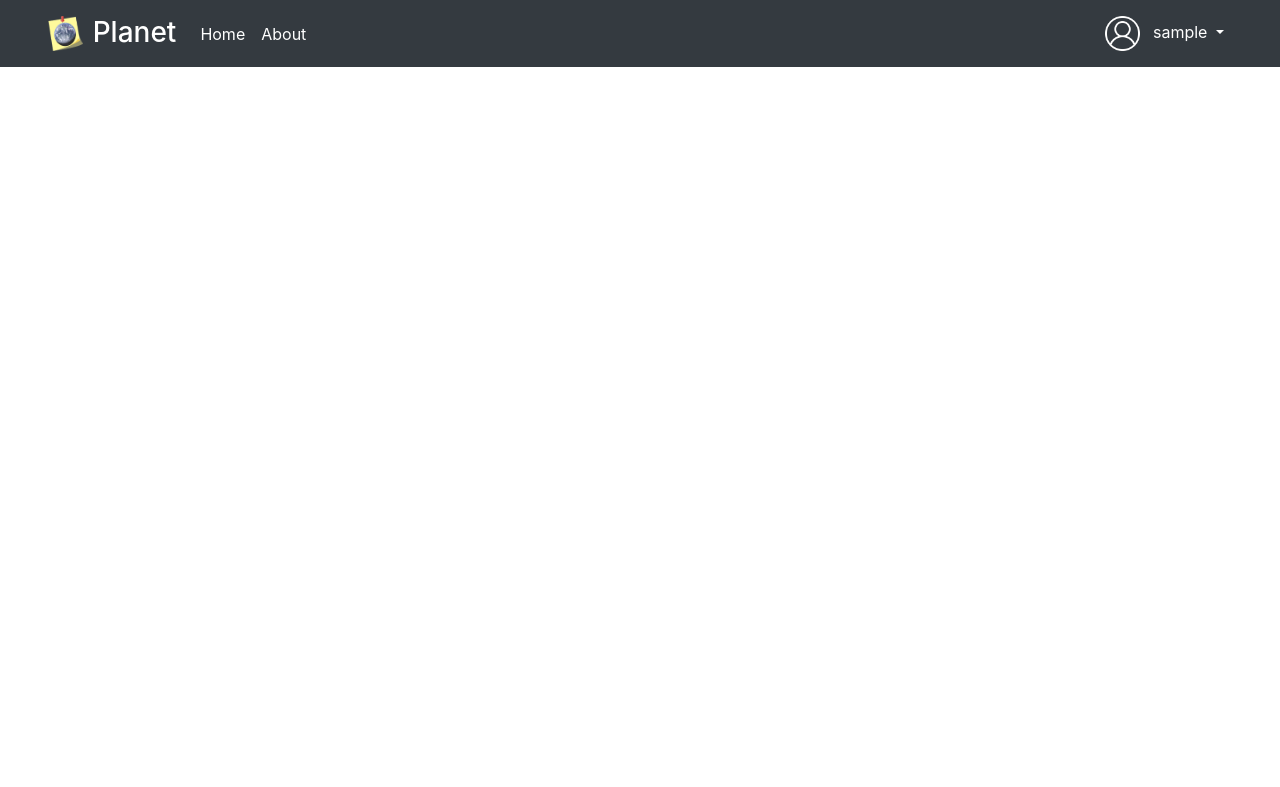
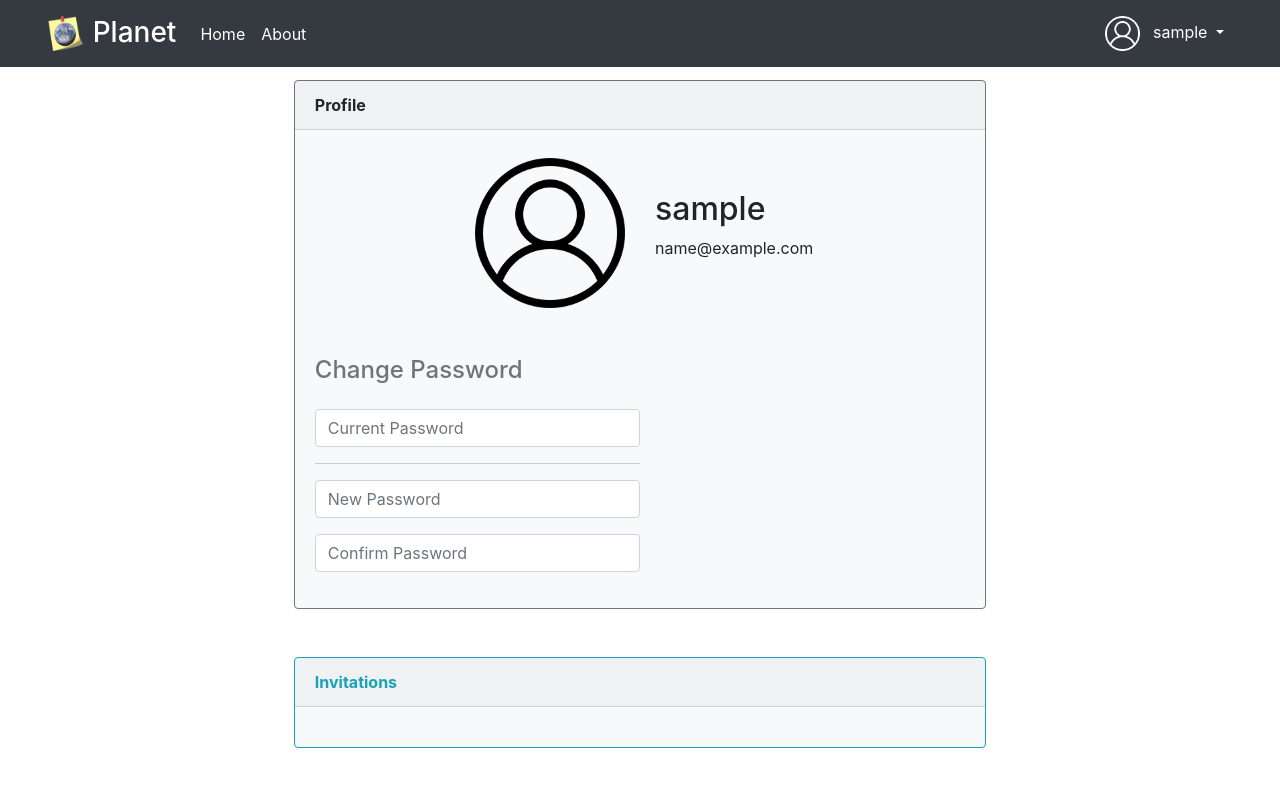
Before and after one commit to lukazio/Planet-IndividualProject, a PHP site: page /profile.php in a window 1280 px wide. Shown: the top 787 px of the page. Run offline with PHP 8.4, Linux system fonts and the light colour scheme; the visitor is signed in with stand-in values (Sample User, id 1).

Commit message:
Completed homepage, started on profile page

```diff
--- a/action/deleteboard_action.php
+++ b/action/deleteboard_action.php
@@ -7,9 +7,12 @@ if(isset($_POST['deleteboard-submit'])){
 
     $boardCheckSql = "SELECT board_id FROM noteboard WHERE board_id='$deleteId'";
     if(mysqli_num_rows(mysqli_query($conn,$boardCheckSql)) > 0){
+        $leaveBoardSql = "DELETE FROM user_noteboard WHERE board_id='$deleteId'";
         $deleteBoardSql = "DELETE FROM noteboard WHERE board_id='$deleteId'";
 
-        mysqli_query($conn,$deleteBoardSql);
+        if(mysqli_query($conn,$leaveBoardSql)){
+            mysqli_query($conn,$deleteBoardSql);
+        }
         header("Location: ../index.php");
     }
     else{
--- a/profile.php
+++ b/profile.php
@@ -18,6 +18,46 @@
     ?>
 
     <body style="margin-top:80px;" class="mx-3 mx-lg-5">
-
+        <div class="container-fluid">
+            <div class="card bg-light border-secondary mb-5" style="margin:0 20%;">
+                <div class="card-header"><b>Profile</b></div>
+                <div class="card-body">
+                    <div class="row my-2 mb-5">
+                        <div class="col-12 col-md-6 text-center text-md-right align-self-center">
+                            <img class="img-fluid" src="img/profile_icon_black.png" height="150" width="150" alt="">
+                        </div>
+                        <div class="col-12 col-md-6 text-center text-md-left align-self-center">
+                            <h2><?php echo $_SESSION['username']; ?></h2>
+                            <p><?php echo $_SESSION['email']; ?></p>
+                        </div>
+                    </div>
+                    <div class="row">
+                        <div class="col-12 mb-3 text-center text-md-left">
+                            <h4 class="text-secondary">Change Password</h4>
+                        </div>
+                        <div class="col-12 text-center text-md-left">
+                            <form action="action/changepw_action" method="post">
+                                <div class="form-group mb-3 pb-3 col-12 col-md-6 px-0" style="border-bottom: 1px solid #cccccc">
+                                    <input type="password" class="form-control" name="current-pw" placeholder="Current Password" pattern="[a-zA-Z0-9]+" maxlength="20" required>
+                                </div>
+                                <div class="form-group col-12 col-md-6 px-0">
+                                    <input type="password" class="form-control" name="new-pw" placeholder="New Password" pattern="[a-zA-Z0-9]+" maxlength="20" required>
+                                </div>
+                                <div class="form-group col-12 col-md-6 px-0">
+                                    <input type="password" class="form-control" name="cfm-pw" placeholder="Confirm Password" pattern="[a-zA-Z0-9]+" maxlength="20" required>
+                                </div>
+                            </form>
+                        </div>
+                    </div>
+                </div>
+            </div>
+            <div class="card bg-light border-info text-info" style="margin:0 20%;">
+                <div class="card-header"><b>Invitations</b></div>
+                <div class="card-body">
+                    <?php
+                    ?>
+                </div>
+            </div>
+        </div>
     </body>
 </html>
```
Also changed, not shown: action/leaveboard_action.php (added, +26 -0 lines), index.php (+35 -9 lines), img/profile_icon_black.png (added).
